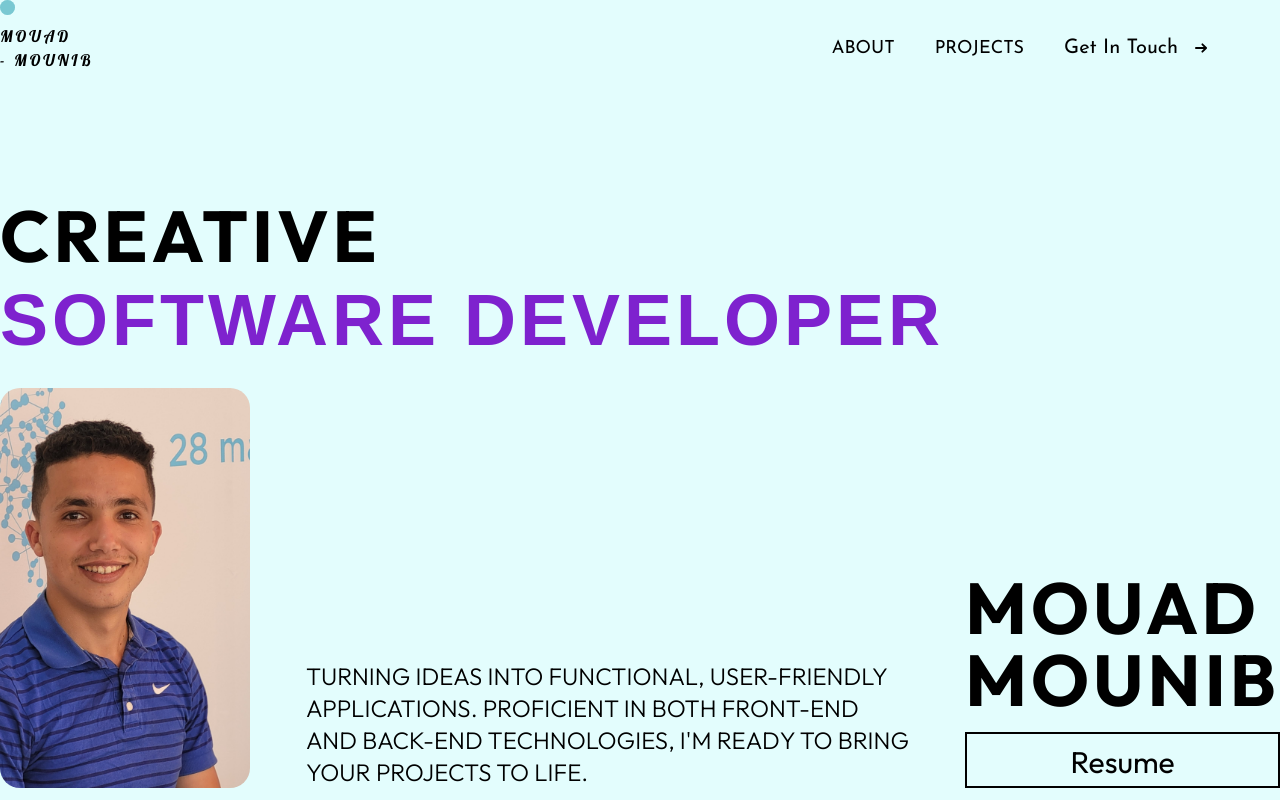
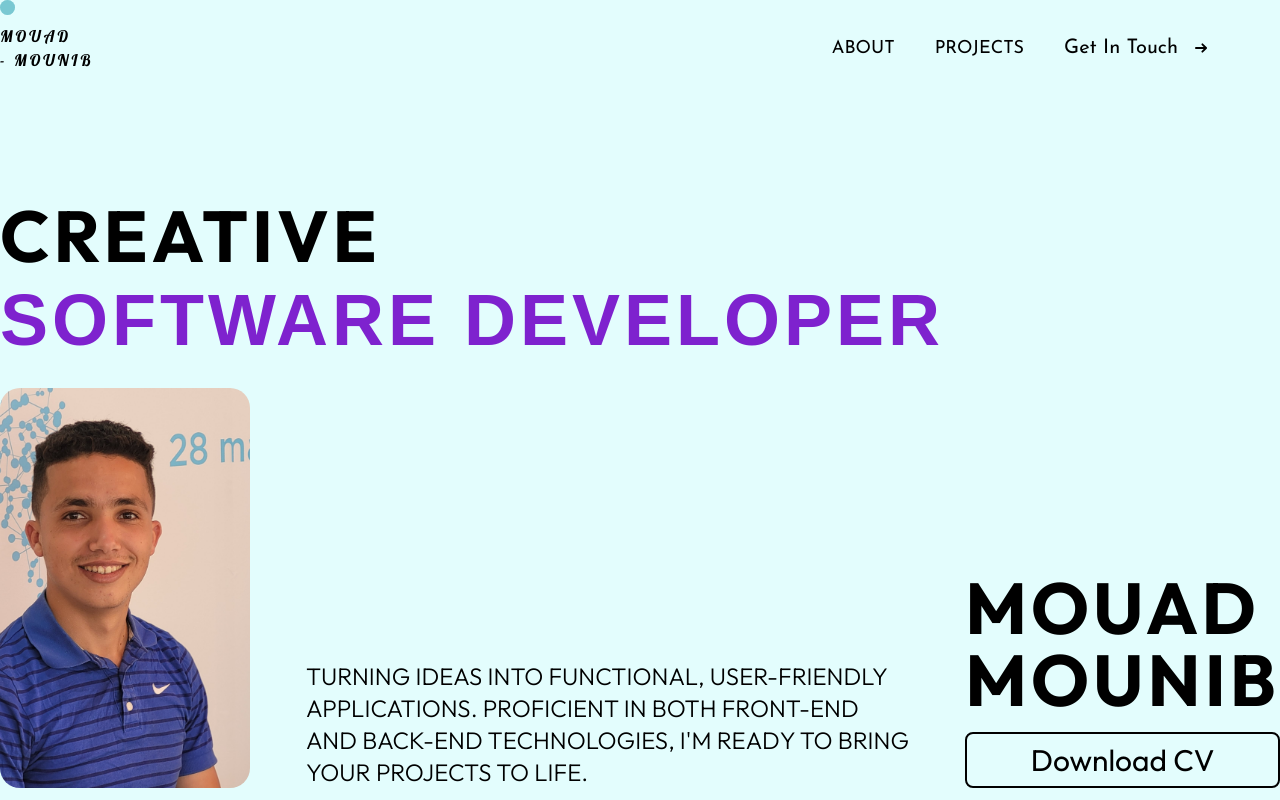
Before and after one commit to mmounib/Portfolio, a Next.js app: page / in a window 1280 px wide. Shown: the top 800 px of the page. Built offline with nearby package versions, Linux system fonts and the light colour scheme; a web font is replaced by a local one.

Commit message:
Fixing some issues

```diff
--- a/app/About/page.tsx
+++ b/app/About/page.tsx
@@ -1,3 +1,5 @@
+'use client'
+
 import About from "../Components/About/About";
 import AnimatedCursor from "../Components/AnimatedCursor";
 import Experience from "../Components/Experience/Experience";
@@ -6,8 +8,23 @@ import Skills from "../Components/Skills/Skills";
 import Links from "@/app/Components/Links";
 import Navbar from "@/app/Components/Navbar";
 import Link from "next/link";
+import {useEffect} from "react";
+import Lenis from "@studio-freight/lenis";
 
-function page() {
+function Page() {
+    useEffect(() => {
+        const lenis = new Lenis();
+
+        lenis.on("scroll", () => {
+        });
+
+        function raf(time: any) {
+            lenis.raf(time);
+            requestAnimationFrame(raf);
+        }
+
+        requestAnimationFrame(raf);
+    }, []);
     return (
         <>
             <AnimatedCursor/>
@@ -17,7 +34,6 @@ function page() {
                 <Skills/>
                 <Experience/>
                 <Projects/>
-                <Links/>
                 <div className="box">
                     <Link
                         href="https://drive.google.com/file/d/1iihuC8rg_6uw5lAM65lM7SaZxlQS1npn/view?usp=sharing"
@@ -30,4 +46,4 @@ function page() {
     );
 }
 
-export default page;
+export default Page;
--- a/app/Components/Home.tsx
+++ b/app/Components/Home.tsx
@@ -30,11 +30,10 @@ const Home = () => {
                     <h1 className="uppercase text-7xl">mouad mounib</h1>
                     <button
                         type="submit"
-                        data-text="Resume"
-                        className="relative border-2 border-black w-full text-3xl py-2 px-9 duration-300 btn__effect">
+                        className="relative border-2 border-black rounded-lg w-full text-3xl py-2 px-9 duration-300 hover:shadow-lg hover:shadow-gray-500">
                         <Link
                             href="https://drive.google.com/file/d/1iihuC8rg_6uw5lAM65lM7SaZxlQS1npn/view?usp=sharing"
-                            target="_blank" className="btn__link-effect">
+                            target="_blank">
                             Download CV
                         </Link>
                     </button>
@@ -45,119 +44,3 @@ const Home = () => {
 };
 
 export default Home;
-// useEffect(() => {
-//     const tl = gsap.timeline();
-//
-//     tl.to(".text__bg", {duration: 1.3, scaleX: 1});
-//     tl.to(".text__bg", {duration: 1.3, scaleX: 0});
-//     tl.to(".text__animate", {delay: 2.5});
-//     gsap.fromTo(
-//         ".h1__text",
-//         {
-//             y: 200,
-//             duration: 1.3,
-//             ease: "power3.out",
-//         },
-//         {
-//             y: 0,
-//             duration: 1.3,
-//             ease: "power3.out",
-//         }
-//     );
-//     gsap.fromTo(
-//         ".h1__text1",
-//         {
-//             y: 300,
-//             delay: 1.4,
-//             duration: 1.6,
-//             ease: "power3.out",
-//         },
-//         {
-//             y: 0,
-//             duration: 1.6,
-//             ease: "power3.out",
-//         }
-//     );
-//     gsap.fromTo(
-//         ".h1__gsap",
-//         {
-//             x: -200,
-//             delay: 1.6,
-//             duration: 2,
-//             ease: "power3.out",
-//         },
-//         {
-//             x: 0,
-//             delay: 1.8,
-//             ease: "power3.out",
-//         }
-//     );
-// }, []);
-//
-// function handleJumpToContactMe() {
-//     const contactSection = document.getElementById("contact-section");
-//     if (contactSection) {
-//         contactSection.scrollIntoView({behavior: "smooth"});
-//     }
-// }
-//
-// return (
-//     <section id="home-section" className={` mt-32 ${outfit}`}>
-//         <div className="mx-auto text-black relative max-w-[970px] max-sm:px-4">
-//             <div className="relative w-fit h-fit">
-//                 <div
-//                     className="capitalize text-2xl max-sm:text-center max-sm:w-full max-sm:border-r-[3px] border-[3px] p-2 pl-5 border-r-0 w-[16ch] line__thin">
-//                     <h3 className="text__animate">Hello, I&apos;m Mouad</h3>
-//                 </div>
-//             </div>
-//
-//             <div className="flex flex-col">
-//                 <div className="flex max-sm:flex-col mt-4 h-[185px] text-black">
-//                     <div className="overflow-hidden">
-//                         <h1 className="mt-6 max-sm:capitalize overflow-hidden max-sm:text-7xl text-8xl h1__text custom__header-font uppercase ">
-//                             &lt;Software{" "}
-//                         </h1>
-//                         <h1 className=" max-sm:text-7xl hidden max-sm:flex custom__header-font">
-//                             Developer /&gt;
-//                         </h1>
-//                     </div>
-//                     <ImageHelper/>
-//                 </div>
-//                 <div className="h-[100px] overflow-hidden">
-//                     <h1 className=" uppercase text-8xl custom__header-font max-sm:mt-0 max-sm:hidden">
-//                         {" "}
-//                         - Developer /&gt;
-//                     </h1>
-//                 </div>
-//             </div>
-//
-//             <div className="flex mt-16 overflow-hidden">
-//                 <div
-//                     className=" max-sm:hidden overflow-hidden border-4 -mt-4 w-[170px] h-[170px] flex flex-col items-center justify-center gap-4 h1__gsap rounded-full border-secondary"
-//                     onMouseEnter={handleJumpToContactMe}
-//                 >
-//                     <h4 className="text-2xl text-center ">
-//                         Contact <br/> Me
-//                     </h4>
-//                     <BsArrowDown size={25} className=" animate-bounce mx-auto"/>
-//                 </div>
-//                 <div className="flex flex-col max-sm:mt-0 ml-14 max-sm:ml-0 max-sm:leading-6 gap-8">
-//                     <p className="max-w-[500px] overflow-hidden max-sm:max-w-full leading-10 max-sm:leading-[2.7rem] text-2xl max-sm:text-3xl global__p">
-//                         Turning ideas into functional, user-friendly applications.
-//                         Proficient in both front-end and back-end technologies, I&apos;m
-//                         ready to bring your projects to life.
-//                     </p>
-//                     <button
-//                         type="submit"
-//                         className="flex border-2 border-black w-fit text-3xl py-2 px-9 hover:shadow-gray-400 hover:shadow-lg hover:mb-4 duration-300"
-//                     >
-//                         <Link
-//                             href="https://drive.google.com/file/d/1iihuC8rg_6uw5lAM65lM7SaZxlQS1npn/view?usp=sharing"
-//                             target="_blank">
-//                             Resume
-//                         </Link>
-//                     </button>
-//                 </div>
-//             </div>
-//         </div>
-//     </section>
--- a/app/Components/Links.tsx
+++ b/app/Components/Links.tsx
@@ -3,7 +3,7 @@ import {FiGithub, FiLinkedin, FiMail} from "react-icons/fi";
 
 const Links = () => {
     return (
-        <footer className="flex justify-between items-center gap-8 mt-44 py-4 px-6 mb-3 border-y border-y-gray-400">
+        <footer className="flex justify-between items-center gap-8 mt-44 py-4 px-6 mb-3 border-y border-y-gray-400 max-w-[1300px] mx-auto">
             <div className="flex max-sm:flex-col justify-between items-center text-gray-700 w-full">
                 <span className="text-2xl max-sm:text-lg max-sm:mt-4">
                   Copyright &copy; 2024
--- a/app/globals.css
+++ b/app/globals.css
@@ -17,7 +17,7 @@
 }
 
 .experience__paragraph-style {
-    @apply font-light uppercase text-sm;
+    @apply font-light uppercase text-sm overflow-hidden;
 }
 
 body {
@@ -1026,44 +1026,3 @@ label {
     width: 250px;
     height: 150px;
 }
-
-.btn__effect::before {
-    position: absolute;
-    top: 0;
-    left: 0;
-    width: 100%;
-    content: attr(data-text);
-    transform: translate3d(0, 10px, 0);
-    transition: opacity 0.2s 0.25s;
-}
-.btn__effect:hover::before {
-    opacity: 0;
-    transition-delay: 0s;
-}
-.btn__effect:hover .btn__link-effect {
-    color: #000;
-    transition-delay: 0.75s;
-}
-.btn__effect:hover .btn__link-effect:hover {
-    transform: translate3d(100%, 0, 0);
-    transition: transform 0.75s cubic-bezier(0.7, 0, 0.3, 1) 0.2s;
-}
-.btn__effect .btn__link-effect {
-    position: relative;
-    overflow: hidden;
-    display: block;
-    width: 95%;
-    margin: 0 auto;
-    color: transparent;
-    transition: color 0.25s ease-in-out;
-    ::after {
-        position: absolute;
-        top: 50%;
-        left: 0;
-        content: "";
-        width: 100%;
-        height: 2px;
-        background: #000;
-        transform: translate3d(-100%, 0, 0);
-    }
-}
--- a/app/layout.tsx
+++ b/app/layout.tsx
@@ -1,6 +1,8 @@
 import Navbar from "./Components/Navbar";
 import { Acme } from "next/font/google";
 import "./globals.css";
+import Contact from "@/app/Components/Contact/Contact";
+import Links from "@/app/Components/Links";
 
 const acme = Acme({
   subsets: ["latin"],
@@ -20,6 +22,8 @@ export default function RootLayout({
     <html lang="en">
       <body className={`${acme.className} max-sm:cursor-default bg-primary`}>
         {children}
+        <Contact/>
+        <Links/>
       </body>
     </html>
   );
--- a/app/page.tsx
+++ b/app/page.tsx
@@ -35,8 +35,6 @@ const Page = () => {
                 <div className="flex max-w-[1300px] flex-col mx-auto">
                     <Navbar />
                     <Home/>
-                    <Contact/>
-                    <Links/>
                 </div>
             </div>
         </>
--- a/package.json
+++ b/package.json
@@ -13,6 +13,7 @@
   "dependencies": {
     "@emotion/react": "^11.11.1",
     "@emotion/styled": "^11.11.0",
+    "@gsap/react": "^2.1.0",
     "@lottiefiles/lottie-player": "^2.0.2",
     "@lottiefiles/react-lottie-player": "^3.5.3",
     "@material-tailwind/react": "^2.0.4",
```
Also changed, not shown: app/Components/About/About.tsx (+26 -8 lines), app/Components/Experience/Experience.tsx (+32 -11 lines), 1 other file (tests, documents, lock files or other folders).
